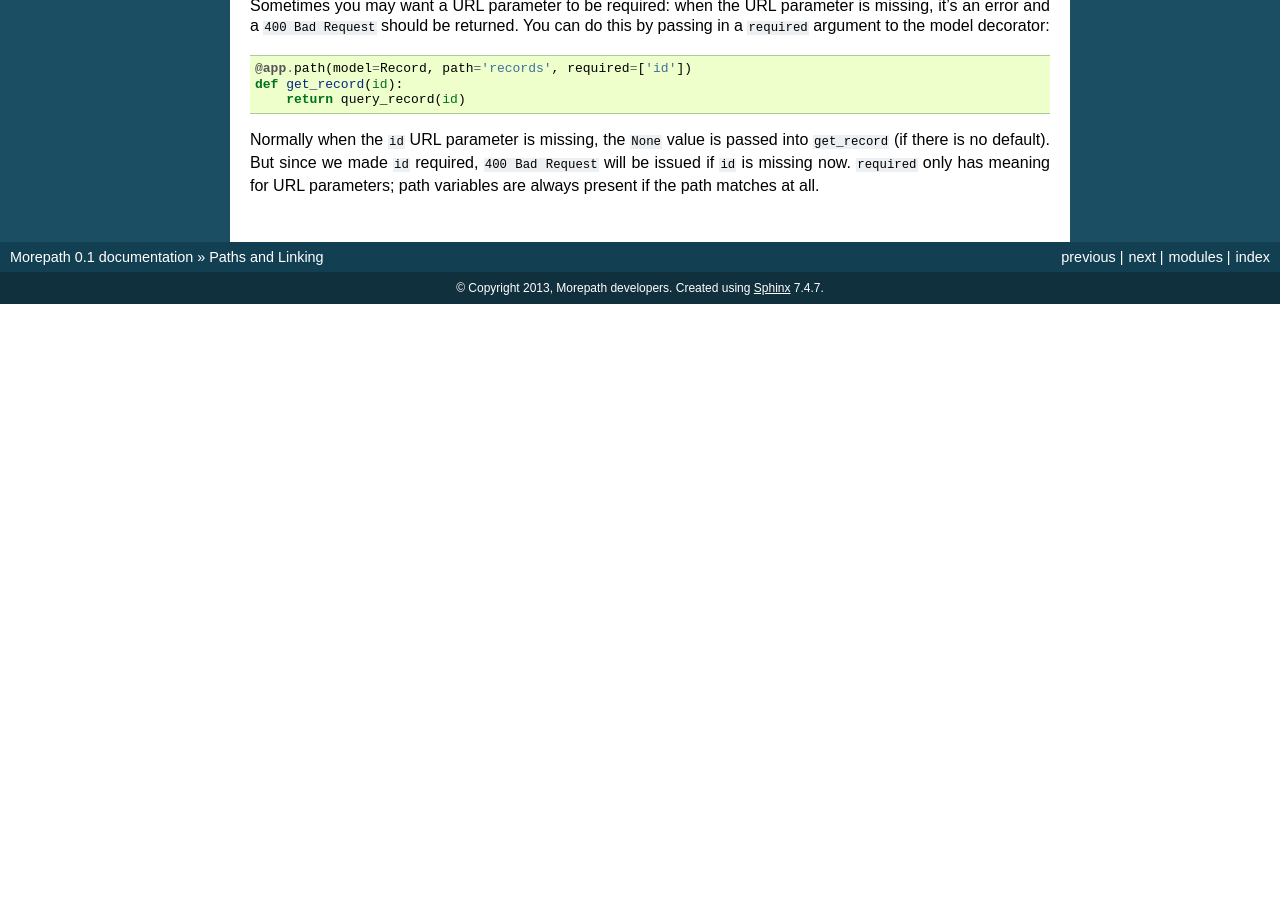
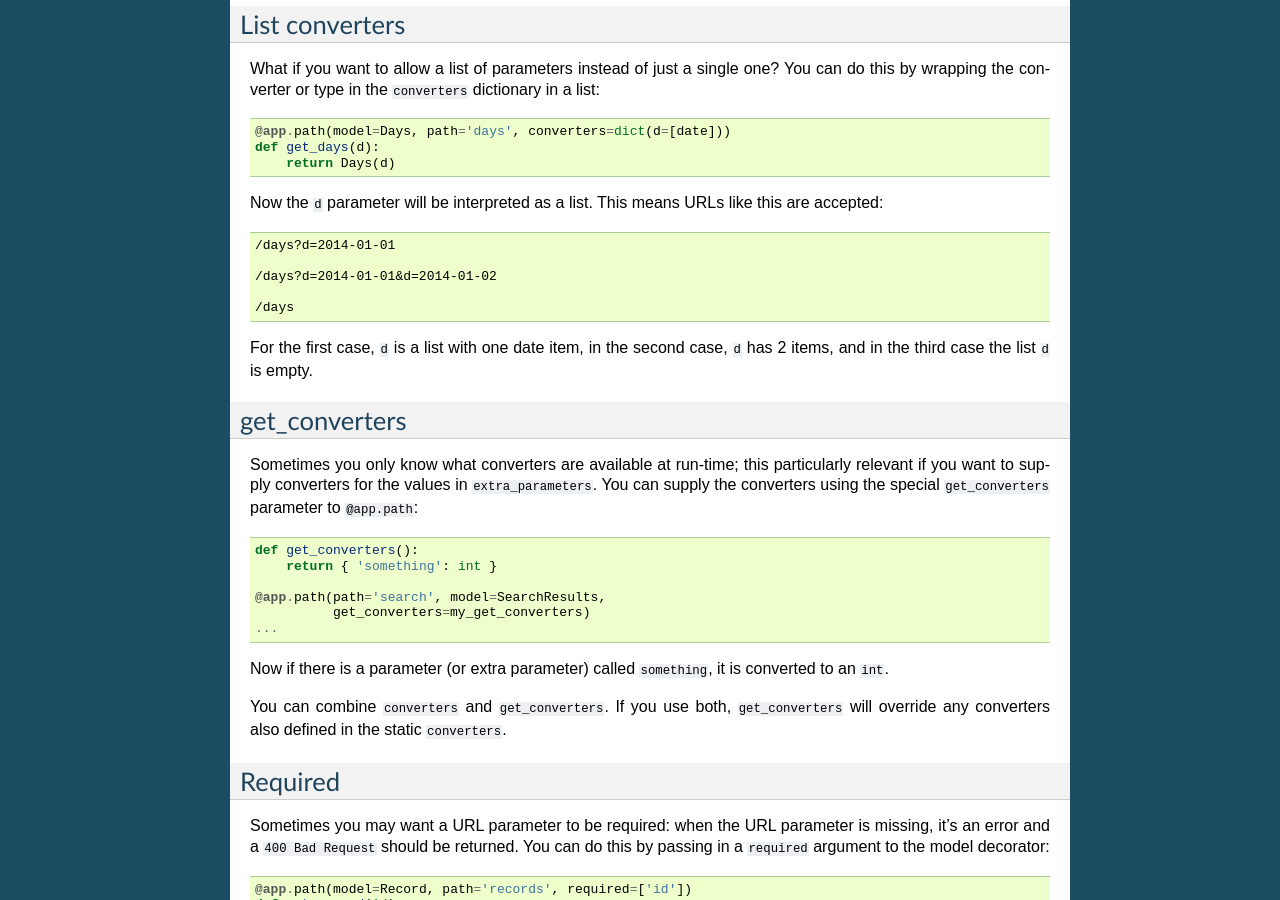
Before and after one commit to morepath/morepath, a Sphinx documentation site: the page built from doc/paths_and_linking.rst, in a window 1280 px wide and 900 px high, scrolled down 9338 px. Built offline with Sphinx 7.4.7, drawn with Linux system fonts in a browser that asks for light colours; before the commit the page ends 9642 px from its top, so only the background shows below that; some of the changed text lies outside the part shown.

Commit message:
Document extra_parameters and get_converters.

```diff
--- a/doc/paths_and_linking.rst
+++ b/doc/paths_and_linking.rst
@@ -143,6 +143,23 @@
 Like with path variables, you can have as many URL parameters as you
 want.
 
+Extra URL parameters
+--------------------
+
+URL parameters are matched with function arguments, but it could be
+you're interested in an arbitrary amount of extra URL parameters. You
+can specify that you're interested in this by adding an
+``extra_parameters`` argument::
+
+  @app.path(model=DocumentCollection, path='search')
+  def document_search(text='all', extra_parameters):
+      return DocumentCollection(text, extra_parameters)
+
+Now any additional URL parameters are put into the
+``extra_parameters`` dictionary. So, ``search?text=blah&a=A&bB`` would
+match ``text`` with the ``text`` parameter, and there would be an
+``extra_parameters`` containing ``{'a': 'A', 'b': 'B'}``.
+
 Linking
 -------
 
@@ -251,6 +268,18 @@
   def get_versioned_document(name, version):
       return query_versioned_document(name, version)
 
+If you have ``extra_parameters``, the default variables expects that
+``extra_parameters`` to exist as an attribute on the object, but you
+can write a custom ``variables`` that retrieves this dictionary from
+the object in some other way::
+
+  @app.path(model=SearchResults,
+            path='search',
+            variables=lambda model: dict(text=model.search_text,
+                                         extra_parameters=model.get_extra()))
+  def get_search_results(text, extra_parameters):
+      ...
+
 Linking with URL parameters
 ---------------------------
 
@@ -356,8 +385,8 @@
 ----------
 
 Sometimes simple type hints are not enough. What if multiple possible
-string representations for something exist? Let's examine the case of
-:class:`datetime.date`.
+string representations for something exist in the same application?
+Let's examine the case of :class:`datetime.date`.
 
 We could represent it as a string in ISO 8601 format as returned by
 the :meth:`datetime.date.isoformat` method, i.e. ``2014-01-15`` for
@@ -552,6 +581,28 @@
 case, ``d`` has 2 items, and in the third case the list ``d`` is
 empty.
 
+get_converters
+--------------
+
+Sometimes you only know what converters are available at run-time;
+this particularly relevant if you want to supply converters for the
+values in ``extra_parameters``. You can supply the converters using
+the special ``get_converters`` parameter to ``@app.path``::
+
+  def get_converters():
+      return { 'something': int }
+
+  @app.path(path='search', model=SearchResults,
+            get_converters=my_get_converters)
+  ...
+
+Now if there is a parameter (or extra parameter) called ``something``, it
+is converted to an ``int``.
+
+You can combine ``converters`` and ``get_converters``. If you use
+both, ``get_converters`` will override any converters also defined in
+the static ``converters``.
+
 Required
 --------
 
```
